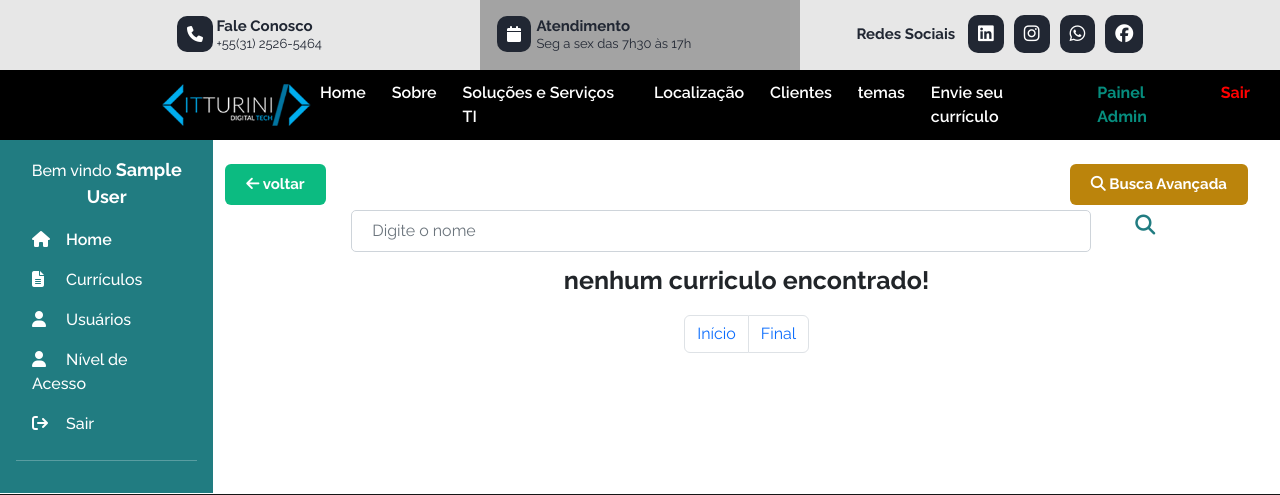
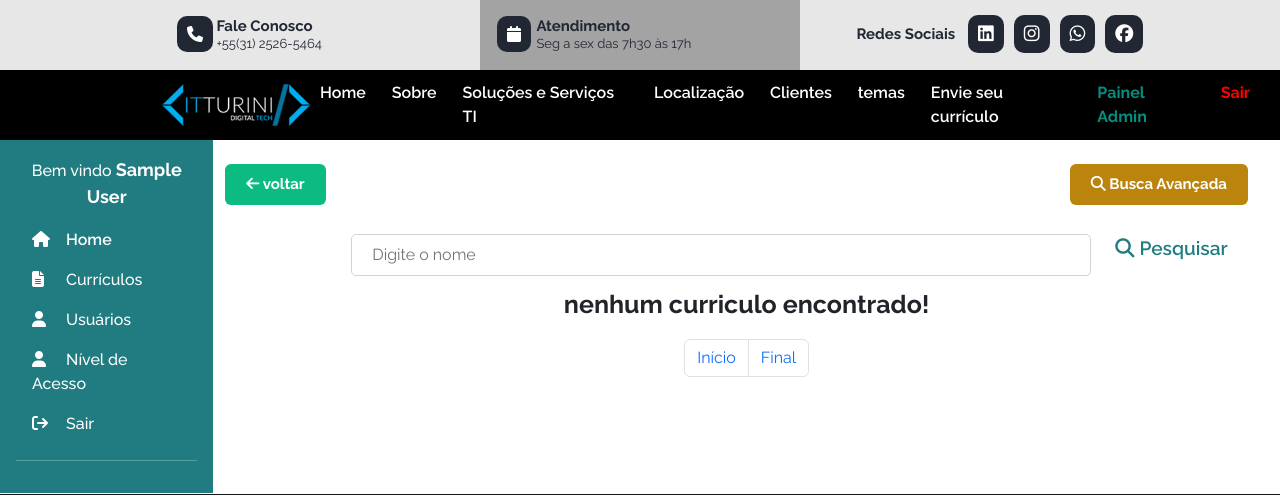
Before and after one commit to Rafael3DD/Itturini, a PHP site: page /listarcurriculo in a window 1280 px wide. Shown: the top 495 px of the page. Run offline with PHP 8.4, Linux system fonts and the light colour scheme; the visitor is signed in with stand-in values (Sample User, id 1); data that the repository does not hold is empty; a stand-in replaces the project's code that opens the database connection; some libraries are stand-ins or nearby versions.

Commit message:
Ultima Versao

```diff
--- a/public/css/vagas.css
+++ b/public/css/vagas.css
@@ -164,26 +164,33 @@ td .fa-eye{
 td .fa-eye:hover{
     color: #217c81;
 }
+
 #botaoPesquisar{
     border: none;
     background-color: transparent;
-    text-align: center;
-    padding: 5px;
-    width: 50px;
+    width: 100%;
+    display: flex;
+    flex-direction: row;
+}
+#botaoPesquisar i{
+    padding: 5px 0;
+    color: #217c81;
+    font-size: 1.2rem;
+    transform: scale(1);
+    transition: all ease 0.3s;
+    font-weight: 600;
+
 }
 
-#botaoPesquisar i{
-    text-align: center;
+#botaoPesquisar p{
+    padding-left: 5px;
     color: #217c81;
-    font-size: 20px;
-    margin-left: 10px;
+    font-size: 1.2rem;
+    margin: 0;
     transform: scale(1);
     transition: all ease 0.3s;
-}
+    font-weight: 600;
 
-#botaoPesquisar i:hover{
-    color: #29a81b;
-    transform: scale(1.1);
 }
 
 #inputPesquisa{
--- a/view/admin/curriculo/listarCurriculo.php
+++ b/view/admin/curriculo/listarCurriculo.php
@@ -73,16 +73,16 @@ $conexao->close();
             ?>
 
 
-            <div class="container justify-content-center">
+            <div class="container mt-4">
                 <form action="listarCurriculo?pagina=0" method="POST">
                     <div class="row mx-auto text-center w-100 justify-content-center">
-
-                        <div class="" style="width:75%; margin:0; text-align:center;">
+                        <div style="width:75%; margin:0; text-align:center;">
                             <input type="text" value="<?= $txtPesquisa ?>" class="form-control shadow-none" name="campoPesquisar" id="campoPesquisar" placeholder="Digite o nome">
                         </div>
-
-                        <div class="" style="width:5%; margin:0;">
-                            <button name="botaoPesquisar" id="botaoPesquisar"><i class="fa-solid fa-magnifying-glass"></i></button>
+                        <div style="width:5%; margin:0;">
+                            <button name="botaoPesquisar" id="botaoPesquisar"><i class="fa-solid fa-magnifying-glass"></i>
+                                <p>Pesquisar</p>
+                            </button>
                         </div>
 
                     </div>
@@ -113,7 +113,7 @@ $conexao->close();
                                     <td> <?php echo $curriculo['contato'] ?></td>
 
                                     <td>
-                                        <star-rater  data-id='<?php echo $curriculo['codigo'];?>'  data-rating='<?php echo $curriculo['avaliacao']?>'></star-rater>
+                                        <star-rater data-id='<?php echo $curriculo['codigo']; ?>' data-rating='<?php echo $curriculo['avaliacao'] ?>'></star-rater>
                                     </td>
 
                                     <td><a href="/visualizarCurrilo?codigo=<?php echo $curriculo['codigo']; ?>"><i class="fa-solid fa-eye"></i></a></td>
@@ -202,14 +202,14 @@ require __DIR__ . '../../../layouts/Footer.php';
 
 <script src="/public/js/StarRater.js"></script>
 <script>
-   function PassaValores(avaliacao, id){
+    function PassaValores(avaliacao, id) {
         //console.log('id '+id);
         //console.log('avaliacao '+avaliacao);
 
         const el = document.querySelector("#estrela_avaliacao");
         const dataId = el.getAttribute("data-rating");
         console.log(dataId); // 123456
-   }
+    }
     //esconde a mensagem
     $().ready(function() {
         setTimeout(function() {
```
Also changed, not shown: view/admin/usuarios/listarUsuarios.php (+3 -6 lines).
